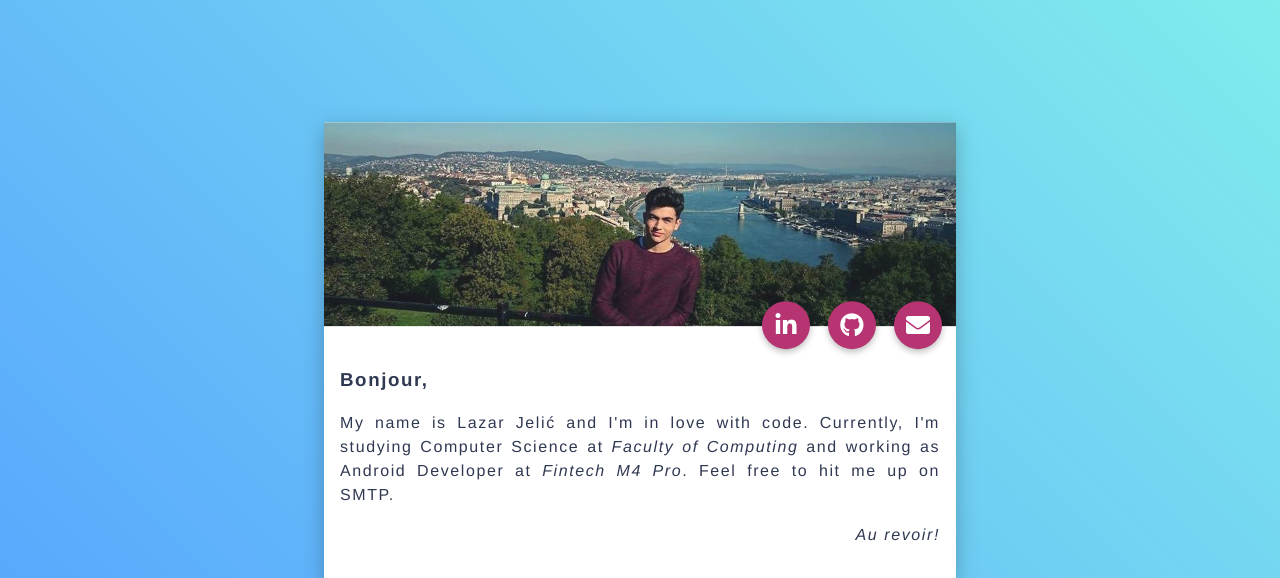
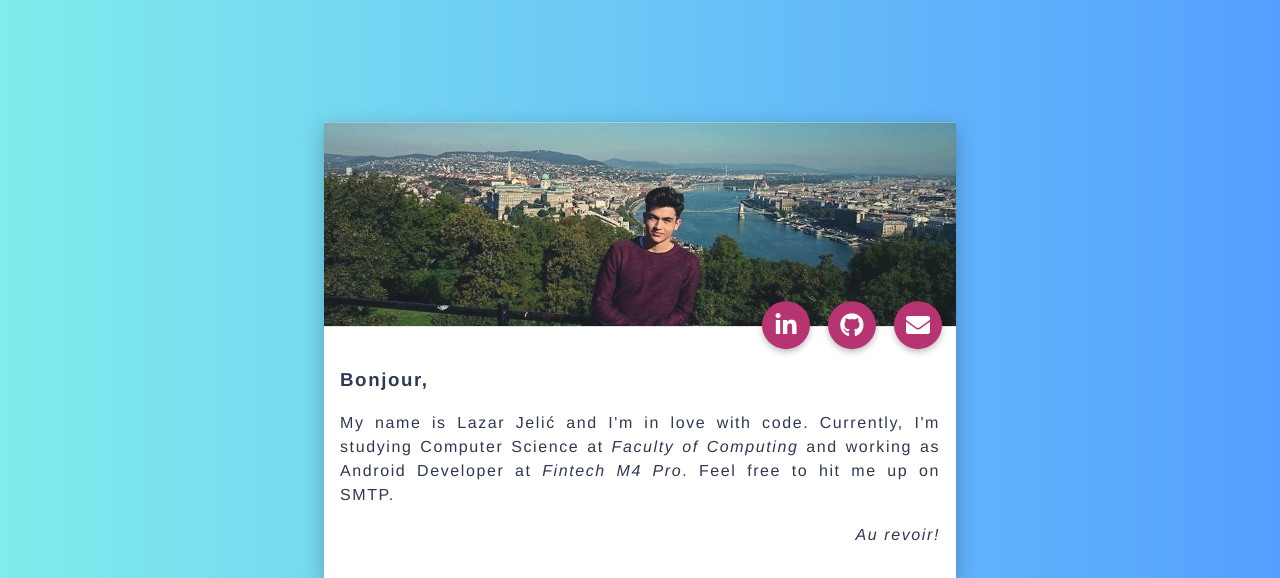
Before and after one commit to jelic98/lazarjelic.com, a PHP site: page / in a window 1280 px wide. Shown: the top 578 px of the page. Run offline with PHP 8.4, Linux system fonts and the light colour scheme; some libraries are stand-ins or nearby versions.

Commit message:
[FIX] Showing gradient across all devices

```diff
--- a/main.css
+++ b/main.css
@@ -25,12 +25,20 @@ body {
   	font-family: "Helvetica Neue", Helvetica, Arial, sans-serif;
   	font-size: 1em;
   	font-weight: 200;
+	z-index: 1;
   	line-height: 1.5em;
   	letter-spacing: 0.1em;
   	color: var(--color-text);
-	background: linear-gradient(45deg, var(--color-gradient-start), var(--color-gradient-end));
+	background: var(--color-gradient-start);
 	background-repeat: no-repeat;
 	background-attachment: fixed;
+	background-size: 100%;
+	background: linear-gradient(180deg, var(--color-gradient-start) 0%, var(--color-gradient-end) 100%);
+	background: -moz-linear-gradient(180eg, var(--color-gradient-start) 0%, var(--color-gradient-end) 100%);
+	background: -ms-linear-gradient(180deg, var(--color-gradient-start) 0%, var(--color-gradient-end) 100%);
+	background: -o-linear-gradient(180deg, var(--color-gradient-start) 0%, var(--color-gradient-end) 100%);
+	background: -webkit-gradient(linear, left bottom, right top, color-stop(0%, var(--color-gradient-start)), color-stop(100%, var(--color-gradient-end)));
+	background: -webkit-linear-gradient(180deg, var(--color-gradient-start), var(--color-gradient-end));
 }
 
 .card {
```
Lines whose indentation alone changed are shown as unchanged.
